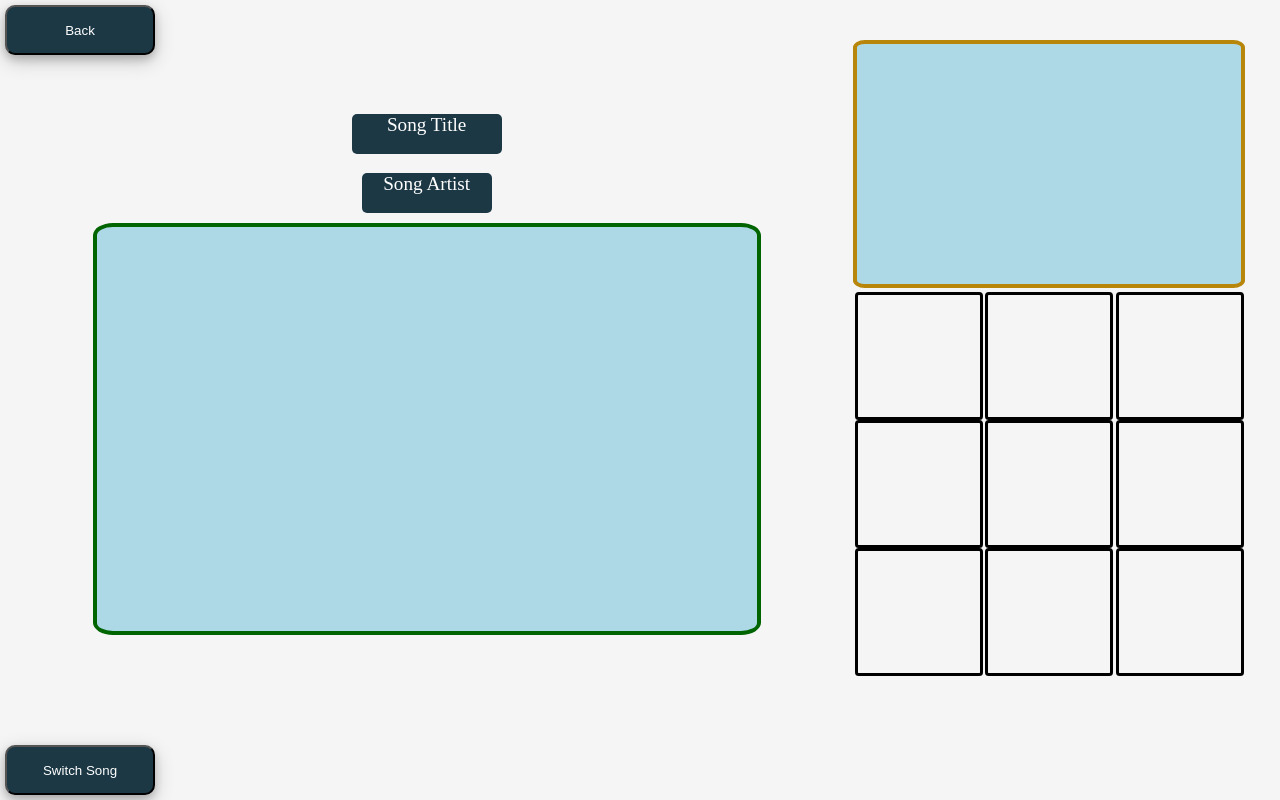
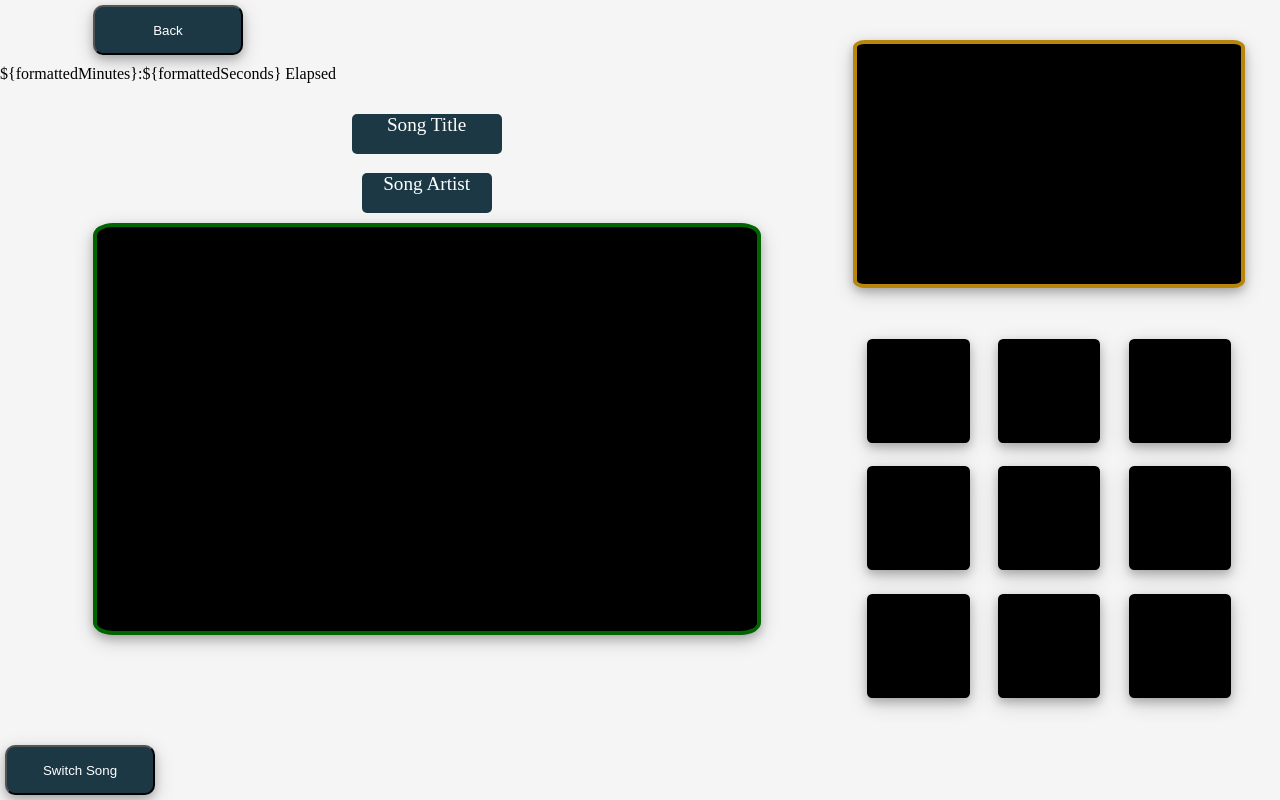
Before and after one commit to MasterTemple/CSCI-450-Group-Project, a SvelteKit app: page /PresenterView in a window 1280 px wide. Built offline with nearby package versions, Linux system fonts and the light colour scheme.

Commit message:
Cleaned up slide settings to reflect user settings and added elapsed time

```diff
--- a/src/routes/PresenterView/LeftColumn.svelte
+++ b/src/routes/PresenterView/LeftColumn.svelte
@@ -1,16 +1,75 @@
 <script>
-    import { color } from '../stores.js';
+    import { onMount } from 'svelte';
+    import { color,
+             lyricsBySlide,
+             titleSlide,
+             textColor,
+             backgroundColor,
+             fontSize,
+             fontFamily
+            } from '../stores.js';
 
-    //Send user back to editor page when ESC key is pressed
-    //window.addEventListener("keyup", function(e){ if(e.keyCode == 27) this.window.location.assign("../");}, false);
+    function displaySlide(){
+        var lyrics = document.createElement('p');
+
+        for(let i = 0; i < lyricsBySlide.size(); i++){
+            for(let j = 0; j < lyricsBySlide[i].size(); j++){
+                var lyricsByLine = document.createTextNode(lyricsBySlide[i][j]);
+                lyrics.appendChild(lyricsByLine);
+                document.LeftColumn.appendChild(lyrics);
+            }
+        }
+        console.log(lyrics);
+    }
+
+    function formatTime(minutes, seconds){
+        let formattedMinutes = String(minutes).padStart(2, '0');
+        let formattedSeconds = String(seconds).padStart(2, '0');
+        let formattedTime = "${formattedMinutes}:${formattedSeconds}";
+        return formattedTime;
+    }
+
+    function getElapsedTime(){
+        var startTime = new Date();
+
+        var updateDisplay = setInterval(function () {
+            var currentTime = new Date();
+
+            var timeDifference = currentTime - startTime;
+
+            var totalSeconds = Math.floor(timeDifference / 1000);
+
+            var minutes = Math.floor(totalSeconds / 60);
+            var seconds = Math.floor(totalSeconds % 60);
+
+            var elapsedTimeElement = document.getElementById("elapsedTime");
+            elapsedTimeElement.textContent = "" + formatTime(minutes, seconds) + " Elapsed";
+            console.log("" + formatTime(minutes, seconds) + " Elapsed")
+        }, 1000)
+
+        return updateDisplay;
+    }
+
+
+
+    onMount(() => {
+        //Send user back to editor page when ESC key is pressed
+        window.addEventListener("keyup", function(e){ if(e.key=== 'Escape' || e.keyCode == 27) this.window.location.assign("../");}, false);
+        var updateDisplay = getElapsedTime();
+    });
+    setTimeout(() => {
+
+    }, 10000);
+
 </script>
 
+<div id="button-stack">
+    <a href=".././">
+        <button id="backButton" style="--color: {color.darkBlue}">Back</button>
+    </a>
 
-<a href=".././">
-    <button id="backButton" style="--color: {color.darkBlue}">Back</button>
-</a>
-
-
+    <div id="elapsedTime"/>
+</div>
 <button id="switchSong" style="--color: {color.darkBlue}">Switch Song</button>
 
 <div id = "songSlideStack">
@@ -24,17 +83,21 @@
     </div>
 
 
-    <div id="currentSlide">
-
+    <div id="currentSlide" onload="displaySlide()" style="background-color: {$backgroundColor}; color: {$textColor}; font-family: {$fontFamily}; font-size: {$fontSize} ">
 
     </div>
 </div>
 
 <style>
-    #backButton {
+    #button-stack {
         position: absolute;
         left: 0;
         top: 0;
+        margin: auto;
+        text-align: center;
+    }
+    #backButton {
+
         margin: 5px;
         border-radius: 10px;
         height: 50px;
@@ -42,6 +105,11 @@
         background-color: var(--color);
         color: white;
         box-shadow: 0 4px 8px 0 rgba(0, 0, 0, 0.2), 0 6px 20px 0 rgba(0, 0, 0, 0.19);
+    }
+
+    #elapsedTime {
+        color: black;
+        margin-top: 5px;
     }
 
 
@@ -83,6 +151,7 @@
         width: 150px;
         text-wrap:balance;
         font-size: larger;
+        content: "test";
     }
 
 
@@ -107,5 +176,6 @@
         padding: 10px;
         margin: auto;
         background-color: lightblue;
+        box-shadow: 0 4px 8px 0 rgba(0, 0, 0, 0.2), 0 6px 20px 0 rgba(0, 0, 0, 0.19);
         }
 </style>
--- a/src/routes/PresenterView/RightColumn.svelte
+++ b/src/routes/PresenterView/RightColumn.svelte
@@ -1,9 +1,10 @@
 <script>
     import SlidePreview from "./SlidePreview.svelte";
+    import { backgroundColor } from "../stores";
 </script>
 
 <div id="previewStack">
-    <div id="nextSlidePreview">
+    <div id="nextSlidePreview" style="background-color: {$backgroundColor}">
 
     </div>
     <div id="allSlides">
@@ -24,5 +25,6 @@
         height: 30vh;
         width: 30vw;
         background-color: lightblue;
+        box-shadow: 0 4px 8px 0 rgba(0, 0, 0, 0.2), 0 6px 20px 0 rgba(0, 0, 0, 0.19);
     }
 </style>
--- a/src/routes/PresenterView/SlidePreview.svelte
+++ b/src/routes/PresenterView/SlidePreview.svelte
@@ -1,22 +1,25 @@
 <script>
-    import { color } from '../stores.js';
+    import { color,
+             lyricsBySlide,
+             backgroundColor } from '../stores.js';
+    import Slides from './Slides.svelte';
 </script>
 
 <div id = "column">
     <div id="row">
-        <button id="slide" style="--color: {color.lightBlue}"></button>
-        <button id="slide" style="--color: {color.lightBlue}"></button>
-        <button id="slide" style="--color: {color.lightBlue}"></button>
+        <Slides/>
+        <Slides/>
+        <Slides/>
     </div>
     <div id="row">
-        <button id="slide" style="--color: {color.lightBlue}"></button>
-        <button id="slide" style="--color: {color.lightBlue}"></button>
-        <button id="slide" style="--color: {color.lightBlue}"></button>
+        <Slides/>
+        <Slides/>
+        <Slides/>
     </div>
     <div id="row">
-        <button id="slide" style="--color: {color.lightBlue}"></button>
-        <button id="slide" style="--color: {color.lightBlue}"></button>
-        <button id="slide" style="--color: {color.lightBlue}"></button>
+        <Slides/>
+        <Slides/>
+        <Slides/>
     </div>
 </div>
 
@@ -24,22 +27,12 @@
     #column {
         display: flex;
         flex-direction: column;
-        padding: 1% 0 1% 0;
+        padding: 10% 0 0 0;
     }
 
     #row {
         display: flex;
         flex-direction: row;
-        padding: auto;
-    }
-
-    #slide {
-        background-color: var(--color);
-        height: 16vh;
-        width: 10vw;
-        border: 3px solid black;
-        border-radius: 3%;
-        padding: auto;
-        margin:auto;
+        padding: 3% 0 3% 0;
     }
 </style>
--- /dev/null
+++ b/src/routes/PresenterView/Slides.svelte
@@ -0,0 +1,19 @@
+<script>
+    import { color,
+             lyricsBySlide,
+             backgroundColor } from '../stores.js';
+</script>
+
+<button id="slide" style = "background-color: {$backgroundColor};"></button>
+
+<style>
+    #slide {
+        background-color: lightblue;
+        height: 13vh;
+        width: 8vw;
+        border: 3px solid black;
+        border-radius: 5%;
+        margin: auto;
+        box-shadow: 0 4px 8px 0 rgba(0, 0, 0, 0.2), 0 6px 20px 0 rgba(0, 0, 0, 0.19);
+    }
+</style>
```
Also changed, not shown: src/routes/PresenterView/+page.svelte (line endings or trailing spaces).
